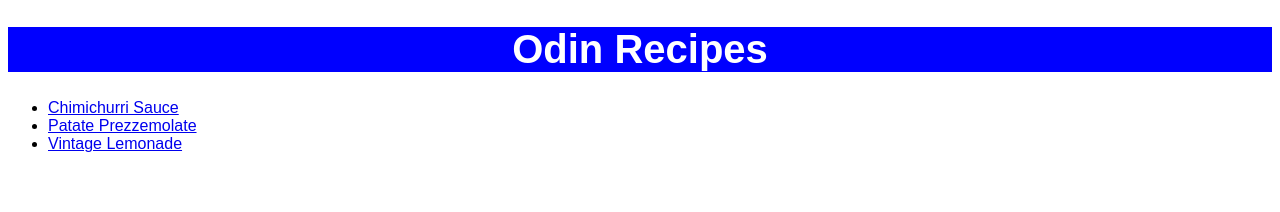
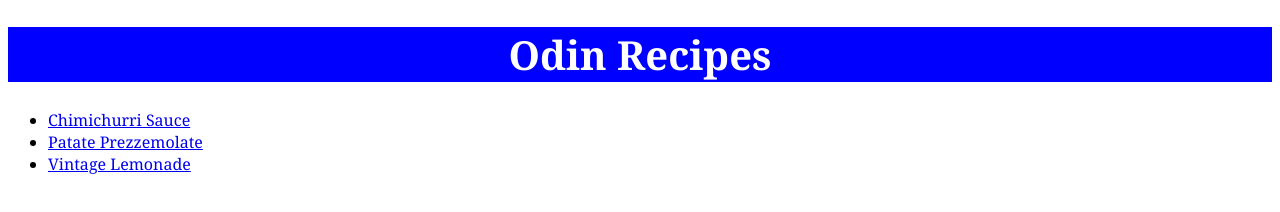
Before and after one commit to ahmadnourallah/odin-recipes, a plain HTML site: page index.html in a window 1280 px wide. Drawn offline with Linux system fonts and the light colour scheme.

Commit message:
Change font

```diff
--- a/style.css
+++ b/style.css
@@ -1,5 +1,5 @@
 * {
-    font-family: sans-serif;
+    font-family: Georgia, sans-serif;
 }
 
 .imgContainer, h1 {
```
